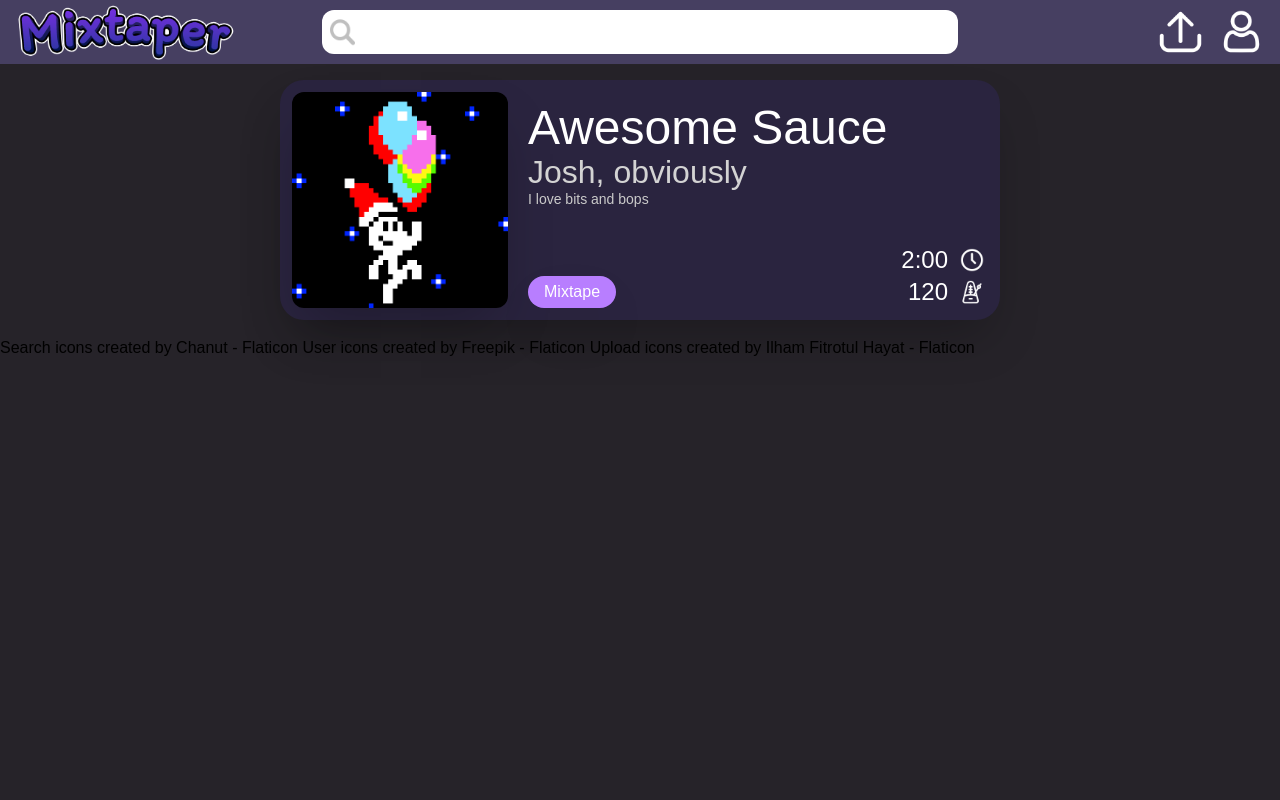
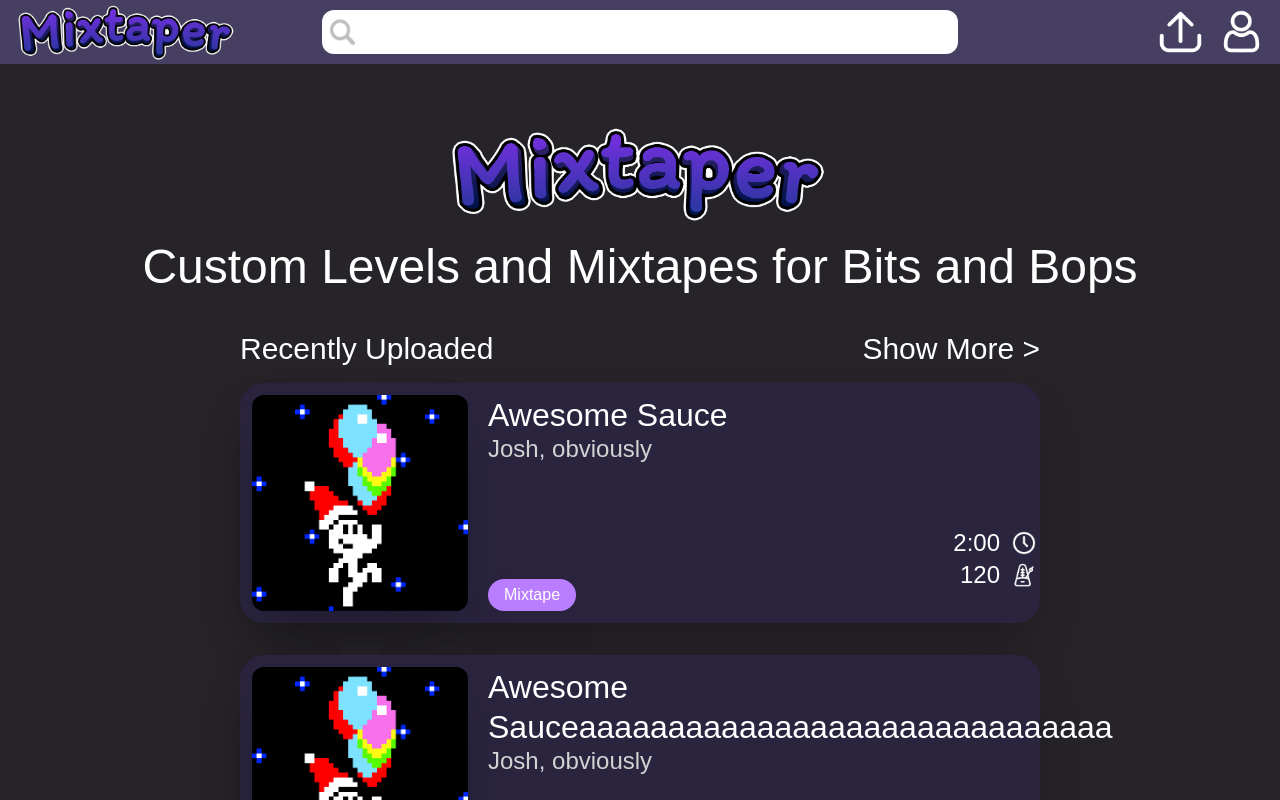
Before and after one commit to Nibbl-z/Mixtaper, a SvelteKit app in the folder client/: page / in a window 1280 px wide. Shown: the top 800 px of the page. Built offline with nearby package versions, Linux system fonts and the light colour scheme.

Commit message:
feat(frontend): :sparkles: home page + fixed the stupid level component that i hate so very very much

```diff
--- a/client/package.json
+++ b/client/package.json
@@ -31,5 +31,8 @@
 		"typescript": "^5.0.0",
 		"typescript-eslint": "^8.0.0",
 		"vite": "^5.4.11"
+	},
+	"dependencies": {
+		"@tailwindcss/typography": "^0.5.15"
 	}
 }
--- a/client/src/app.css
+++ b/client/src/app.css
@@ -3,12 +3,13 @@
 @import 'tailwindcss/utilities';
 
 @import url('https://fonts.googleapis.com/css2?family=Nunito:ital,wght@0,200..1000;1,200..1000&display=swap');
+@import url('https://fonts.googleapis.com/css2?family=Itim&display=swap');
 
 body {
     font-family: 'Nunito', sans-serif;
     background-color: rgba(38, 35, 41, 1);
 }
 
-h1, p {
+h1, p, a {
     color: white
 }
--- a/client/src/components/level.svelte
+++ b/client/src/components/level.svelte
@@ -1,33 +1,31 @@
 <script lang="ts">
-	import { onMount } from "svelte";
-    import Chip from "./chip.svelte";
-
+    import Chip from "./chip.svelte"
     export let songName: string
     export let songArtist: string
-    export let description: string
     export let cover: string
 </script>
 
-<div class="bg-item w-[45em] h-[15em] p-3 rounded-3xl flex items-left m-4 shadow-2xl">
-    <img src={cover} alt="Cover Art" class="h-[100%] rounded-xl shadow-2xl">
-    <div class="mx-5 flex flex-col space-y-[-0.5em]">
-        <h1 class="text-[3em] truncate">{songName}</h1>
-        <h1 class="text-[2em] text-author truncate">{songArtist}</h1>
-        <p class="text-description text-sm truncate">{description}</p>
+<div class="w-[50em] h-[15em]">
+    <div class="bg-item p-3 w-[50em] h-[15em] rounded-3xl flex items-left shadow-2xl">
+        <img src={cover} alt="Cover Art" class="h-[100%] rounded-xl shadow-2xl">
+        <div class="mx-5 flex flex-col space-y-[-0.2em]">
+            <h1 class="text-[2em] leading-[125%]">{songName}</h1>
+            <h1 class="text-[1.5em] text-author truncate">{songArtist}</h1>
 
-        <div class="flex-grow"></div>
-        <div class="flex flex-row space-x-1 mt-auto">
-            <Chip label="Mixtape"/>
+            <div class="flex-grow"></div>
+            <div class="flex flex-row space-x-1 mt-auto">
+                <Chip label="Mixtape"/>
+            </div>
         </div>
     </div>
-    <div class='flex flex-col items-end justify-end h-full ml-auto'>
+
+    <div class='flex flex-col items-end float-right top-0 relative -translate-y-[6em]'>
         <div class="flex-grow"></div>
 
         <div class="flex flex-row items-center space-x-2 justify-end">
             <p class="text-2xl">2:00</p>
             <img src="/time.png" alt="Duration Icon" class="h-[2em] p-1">
         </div>
-
         <div class="flex flex-row items-center space-x-2 justify-end">
             <p class="text-2xl">120</p>
             <img src="/bpm.png" alt="Duration Icon" class="h-[2em] p-1">
--- a/client/src/routes/+page.svelte
+++ b/client/src/routes/+page.svelte
@@ -3,15 +3,29 @@
     import Level from "../components/level.svelte"
 </script>
 
-
 <Topbar/>
 
+<div class="flex items-center flex-col justify-center my-10">
+    <img src="/logo.png" alt="Logo" class="w-[30%] my-5">
+    <h1 class="xl:text-5xl text-2xl font-Itim">Custom Levels and Mixtapes for Bits and Bops</h1>
+</div>
 
-<div class="flex items-center justify-center">
-    <div class="width-[90em] grid grid-cols-2 sm:grid-cols-1 2xl:grid-cols-2 justify-items-center">
-        <Level songName="Awesome Sauce" songArtist="Josh, obviously" description="I love bits and bops" cover="/PLACEHOLDER.png"/>
+<div class="flex items-center justify-center flex-col">
+    <div class="w-full 2cols:max-w-[100em] max-w-[50em] flex justify-between items-center">
+        <h1 class="text-left text-3xl">Recently Uploaded</h1>
+        <a href="/" class="text-right text-3xl">Show More &gt;</a>
+    </div>
+    <div class="width-[100em] grid grid-cols-1 2cols:grid-cols-2 justify-items-center gap-8 my-4">
+        <Level songName="Awesome Sauce" songArtist="Josh, obviously" cover="/PLACEHOLDER.png"/>
+        <Level songName="Awesome Sauceaaaaaaaaaaaaaaaaaaaaaaaaaaaaaa" songArtist="Josh, obviously" cover="/PLACEHOLDER.png"/>
+        <Level songName="I Hate CSS" songArtist="Josh, obviously" cover="/PLACEHOLDER.png"/>
+        <Level songName="we should rewrite the web in lua tbh" songArtist="Josh, obviously" cover="/PLACEHOLDER.png"/>
     </div>
 </div>
+
+
+
+
 
 
 <a href="https://www.flaticon.com/free-icons/search" title="search icons">Search icons created by Chanut - Flaticon</a>
--- a/client/tailwind.config.ts
+++ b/client/tailwind.config.ts
@@ -12,9 +12,16 @@ export default {
 				interactable: '#B87EFF',
 				author: '#d3d3d3',
 				description: '#cacaca'
+			},
+			fontFamily: {
+				Itim: ['Itim', 'sans-serif']
+			},
+			screens: {
+				'2cols' : '1600px'
 			}
 		}
 	},
 
-	plugins: []
+	plugins: [
+	]
 } satisfies Config;
```
Also changed, not shown: 1 other file (tests, documents, lock files or other folders).
